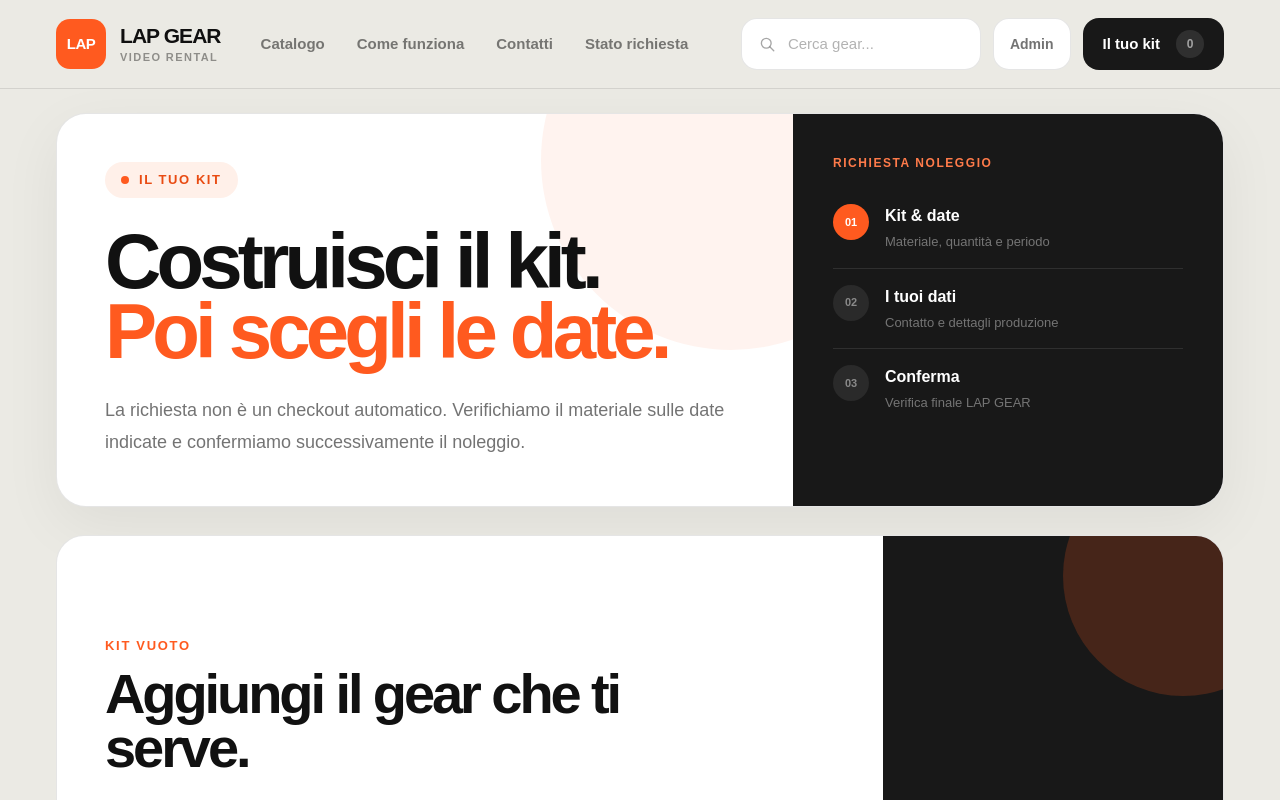
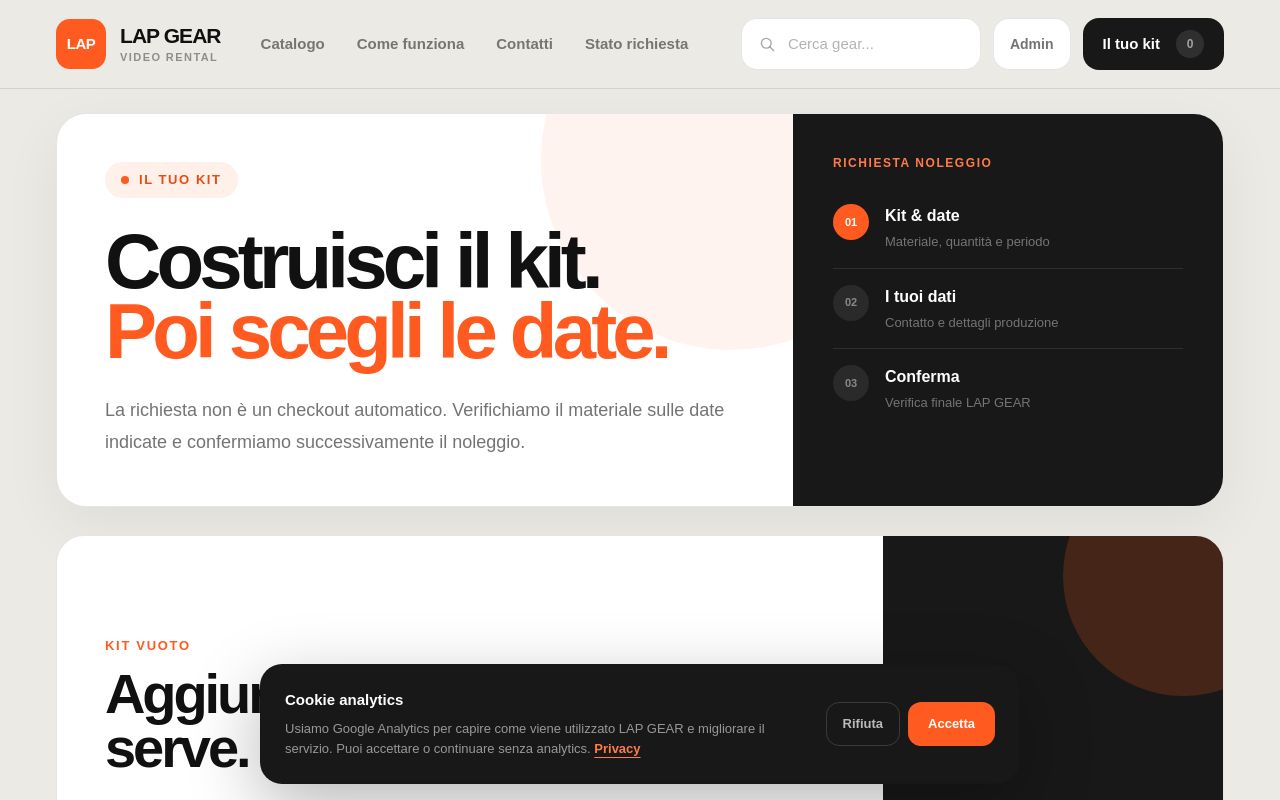
Before and after one commit to itslolloooo/lap-gear, a Next.js app: page /noleggio in a window 1280 px wide. Shown: the top 800 px of the page. Built offline with nearby package versions, Linux system fonts and the light colour scheme; no server answers.

Commit message:
Analytics: add GA4 consent mode and page tracking

```diff
--- a/components/RentalProvider.tsx
+++ b/components/RentalProvider.tsx
@@ -1,7 +1,19 @@
 "use client";
 
-import { createContext, useContext, useEffect, useMemo, useState } from "react";
-import type { CartItem, Product } from "@/lib/types";
+import Link from "next/link";
+import { usePathname } from "next/navigation";
+import {
+  createContext,
+  useContext,
+  useEffect,
+  useMemo,
+  useState,
+} from "react";
+
+import type {
+  CartItem,
+  Product,
+} from "@/lib/types";
 
 type RentalContextValue = {
   items: CartItem[];
@@ -12,60 +24,562 @@ type RentalContextValue = {
   count: number;
 };
 
-const RentalContext = createContext<RentalContextValue | null>(null);
-const STORAGE_KEY = "lap-equipment-rental-cart-v1";
+type AnalyticsConsent =
+  | "granted"
+  | "denied"
+  | null;
 
-export function RentalProvider({ children }: { children: React.ReactNode }) {
-  const [items, setItems] = useState<CartItem[]>([]);
-  const [hydrated, setHydrated] = useState(false);
+type AnalyticsEventParams =
+  Record<string, unknown>;
+
+declare global {
+  interface Window {
+    dataLayer?: unknown[][];
+    gtag?: (...args: unknown[]) => void;
+  }
+}
+
+const RentalContext =
+  createContext<RentalContextValue | null>(null);
+
+const STORAGE_KEY =
+  "lap-equipment-rental-cart-v1";
+
+const ANALYTICS_CONSENT_KEY =
+  "lapgear-analytics-consent-v1";
+
+const GA_ID =
+  "G-M04NE37VQQ";
+
+function ensureGtag() {
+  window.dataLayer =
+    window.dataLayer || [];
+
+  window.gtag =
+    window.gtag ||
+    function gtag(
+      ...args: unknown[]
+    ) {
+      window.dataLayer?.push(
+        args
+      );
+    };
+}
+
+function setGoogleConsent(
+  value: "granted" | "denied"
+) {
+  ensureGtag();
+
+  window.gtag?.(
+    "consent",
+    "update",
+    {
+      analytics_storage:
+        value,
+      ad_storage:
+        "denied",
+      ad_user_data:
+        "denied",
+      ad_personalization:
+        "denied",
+    }
+  );
+}
+
+function loadGoogleAnalytics() {
+  ensureGtag();
+
+  if (
+    !document.getElementById(
+      "lapgear-ga4"
+    )
+  ) {
+    const script =
+      document.createElement(
+        "script"
+      );
+
+    script.id =
+      "lapgear-ga4";
+
+    script.async =
+      true;
+
+    script.src =
+      `https://www.googletagmanager.com/gtag/js?id=${GA_ID}`;
+
+    document.head.appendChild(
+      script
+    );
+  }
+
+  if (
+    !document.documentElement.dataset
+      .gaConfigured
+  ) {
+    window.gtag?.(
+      "js",
+      new Date()
+    );
+
+    window.gtag?.(
+      "config",
+      GA_ID,
+      {
+        anonymize_ip:
+          true,
+        send_page_view:
+          false,
+      }
+    );
+
+    document.documentElement.dataset
+      .gaConfigured =
+      "true";
+  }
+}
+
+export function trackAnalyticsEvent(
+  name: string,
+  params:
+    AnalyticsEventParams = {}
+) {
+  if (
+    typeof window ===
+      "undefined" ||
+    window.localStorage.getItem(
+      ANALYTICS_CONSENT_KEY
+    ) !== "granted"
+  ) {
+    return;
+  }
+
+  ensureGtag();
+
+  window.gtag?.(
+    "event",
+    name,
+    params
+  );
+}
+
+export function ProductViewTracker({
+  product,
+}: {
+  product: Product;
+}) {
+  useEffect(() => {
+    trackAnalyticsEvent(
+      "view_item",
+      {
+        currency:
+          "EUR",
+        value:
+          Number(
+            product.priceDay ||
+              0
+          ),
+        items: [
+          {
+            item_id:
+              String(
+                product.id
+              ),
+            item_name:
+              product.name,
+            item_brand:
+              product.brand ||
+              undefined,
+            item_category:
+              product.categoryLabel,
+            price:
+              Number(
+                product.priceDay ||
+                  0
+              ),
+            quantity:
+              1,
+          },
+        ],
+      }
+    );
+  }, [product]);
+
+  return null;
+}
+
+export function RentalProvider({
+  children,
+}: {
+  children:
+    React.ReactNode;
+}) {
+  const pathname =
+    usePathname();
+
+  const [
+    items,
+    setItems,
+  ] =
+    useState<CartItem[]>(
+      []
+    );
+
+  const [
+    hydrated,
+    setHydrated,
+  ] =
+    useState(false);
+
+  const [
+    analyticsConsent,
+    setAnalyticsConsent,
+  ] =
+    useState<AnalyticsConsent>(
+      null
+    );
 
   useEffect(() => {
     try {
-      const stored = localStorage.getItem(STORAGE_KEY);
-      if (stored) setItems(JSON.parse(stored));
+      const stored =
+        localStorage.getItem(
+          STORAGE_KEY
+        );
+
+      if (stored) {
+        setItems(
+          JSON.parse(
+            stored
+          )
+        );
+      }
     } catch {}
+
     setHydrated(true);
   }, []);
 
   useEffect(() => {
-    if (!hydrated) return;
-    localStorage.setItem(STORAGE_KEY, JSON.stringify(items));
-  }, [hydrated, items]);
+    ensureGtag();
 
-  const value = useMemo<RentalContextValue>(() => ({
+    window.gtag?.(
+      "consent",
+      "default",
+      {
+        analytics_storage:
+          "denied",
+        ad_storage:
+          "denied",
+        ad_user_data:
+          "denied",
+        ad_personalization:
+          "denied",
+      }
+    );
+
+    const saved =
+      localStorage.getItem(
+        ANALYTICS_CONSENT_KEY
+      );
+
+    if (
+      saved ===
+      "granted"
+    ) {
+      setGoogleConsent(
+        "granted"
+      );
+
+      loadGoogleAnalytics();
+
+      setAnalyticsConsent(
+        "granted"
+      );
+    } else if (
+      saved ===
+      "denied"
+    ) {
+      setGoogleConsent(
+        "denied"
+      );
+
+      setAnalyticsConsent(
+        "denied"
+      );
+    }
+  }, []);
+
+  useEffect(() => {
+    if (!hydrated) {
+      return;
+    }
+
+    localStorage.setItem(
+      STORAGE_KEY,
+      JSON.stringify(
+        items
+      )
+    );
+  }, [
+    hydrated,
     items,
+  ]);
+
+  useEffect(() => {
+    if (
+      analyticsConsent !==
+      "granted"
+    ) {
+      return;
+    }
+
+    trackAnalyticsEvent(
+      "page_view",
+      {
+        page_path:
+          pathname,
+        page_location:
+          window.location.href,
+        page_title:
+          document.title,
+      }
+    );
+  }, [
+    analyticsConsent,
+    pathname,
+  ]);
+
+  function acceptAnalytics() {
+    localStorage.setItem(
+      ANALYTICS_CONSENT_KEY,
+      "granted"
+    );
+
+    setGoogleConsent(
+      "granted"
+    );
+
+    loadGoogleAnalytics();
+
+    setAnalyticsConsent(
+      "granted"
+    );
+  }
+
+  function rejectAnalytics() {
+    localStorage.setItem(
+      ANALYTICS_CONSENT_KEY,
+      "denied"
+    );
+
+    setGoogleConsent(
+      "denied"
+    );
+
+    setAnalyticsConsent(
+      "denied"
+    );
+  }
+
+  const value =
+    useMemo<RentalContextValue>(
+      () => ({
+        items,
+
         add(product) {
-      setItems((current) => {
-        const existing = current.find((item) => item.product.id === product.id);
-        if (existing) {
-          return current.map((item) =>
-            item.product.id === product.id
-              ? { ...item, quantity: Math.min(product.quantity, item.quantity + 1) }
+          setItems(
+            (
+              current
+            ) => {
+              const existing =
+                current.find(
+                  (item) =>
+                    item
+                      .product
+                      .id ===
+                    product.id
+                );
+
+              if (
+                existing
+              ) {
+                return current.map(
+                  (item) =>
+                    item
+                      .product
+                      .id ===
+                    product.id
+                      ? {
+                          ...item,
+                          quantity:
+                            Math.min(
+                              product.quantity,
+                              item.quantity +
+                                1
+                            ),
+                        }
                       : item
                 );
               }
-        return [...current, { product, quantity: 1 }];
-      });
+
+              return [
+                ...current,
+                {
+                  product,
+                  quantity:
+                    1,
                 },
-    remove(productId) {
-      setItems((current) => current.filter((item) => item.product.id !== productId));
+              ];
+            }
+          );
         },
-    changeQuantity(productId, quantity) {
-      setItems((current) => current.map((item) =>
-        item.product.id === productId
-          ? { ...item, quantity: Math.max(1, Math.min(item.product.quantity, quantity)) }
+
+        remove(
+          productId
+        ) {
+          setItems(
+            (
+              current
+            ) =>
+              current.filter(
+                (
+                  item
+                ) =>
+                  item
+                    .product
+                    .id !==
+                  productId
+              )
+          );
+        },
+
+        changeQuantity(
+          productId,
+          quantity
+        ) {
+          setItems(
+            (
+              current
+            ) =>
+              current.map(
+                (
+                  item
+                ) =>
+                  item
+                    .product
+                    .id ===
+                  productId
+                    ? {
+                        ...item,
+                        quantity:
+                          Math.max(
+                            1,
+                            Math.min(
+                              item
+                                .product
+                                .quantity,
+                              quantity
+                            )
+                          ),
+                      }
                     : item
-      ));
+              )
+          );
         },
-    clear() { setItems([]); },
-    count: items.reduce((sum, item) => sum + item.quantity, 0)
-  }), [items]);
 
-  return <RentalContext.Provider value={value}>{children}</RentalContext.Provider>;
+        clear() {
+          setItems(
+            []
+          );
+        },
+
+        count:
+          items.reduce(
+            (
+              sum,
+              item
+            ) =>
+              sum +
+              item.quantity,
+            0
+          ),
+      }),
+      [items]
+    );
+
+  return (
+    <RentalContext.Provider
+      value={
+        value
+      }
+    >
+      {children}
+
+      {analyticsConsent ===
+        null && (
+        <div className="fixed inset-x-4 bottom-4 z-[100] mx-auto max-w-[760px] rounded-[22px] border border-black/10 bg-[#181818] p-5 text-white shadow-[0_22px_70px_rgba(0,0,0,0.28)] sm:p-6">
+          <div className="flex flex-col gap-5 sm:flex-row sm:items-center sm:justify-between">
+            <div className="max-w-[500px]">
+              <div className="text-[15px] font-semibold">
+                Cookie analytics
+              </div>
+
+              <p className="mt-2 text-[13px] leading-5 text-white/55">
+                Usiamo Google Analytics
+                per capire come viene
+                utilizzato LAP GEAR e
+                migliorare il servizio.
+                Puoi accettare o
+                continuare senza
+                analytics.{" "}
+                <Link
+                  href="/privacy"
+                  className="font-semibold text-[#ff7b4a] underline underline-offset-4"
+                >
+                  Privacy
+                </Link>
+              </p>
+            </div>
+
+            <div className="flex shrink-0 gap-2">
+              <button
+                type="button"
+                onClick={
+                  rejectAnalytics
+                }
+                className="h-11 rounded-[13px] border border-white/15 px-4 text-[13px] font-semibold text-white/70 transition hover:bg-white/10 hover:text-white"
+              >
+                Rifiuta
+              </button>
+
+              <button
+                type="button"
+                onClick={
+                  acceptAnalytics
+                }
+                className="h-11 rounded-[13px] bg-[#ff5a1f] px-5 text-[13px] font-semibold text-white transition hover:bg-white hover:text-[#181818]"
+              >
+                Accetta
+              </button>
+            </div>
+          </div>
+        </div>
+      )}
+    </RentalContext.Provider>
+  );
 }
 
 export function useRental() {
-  const value = useContext(RentalContext);
-  if (!value) throw new Error("useRental deve essere usato dentro RentalProvider");
+  const value =
+    useContext(
+      RentalContext
+    );
+
+  if (!value) {
+    throw new Error(
+      "useRental deve essere usato dentro RentalProvider"
+    );
+  }
+
   return value;
 }
```
Lines whose indentation alone changed are shown as unchanged.
